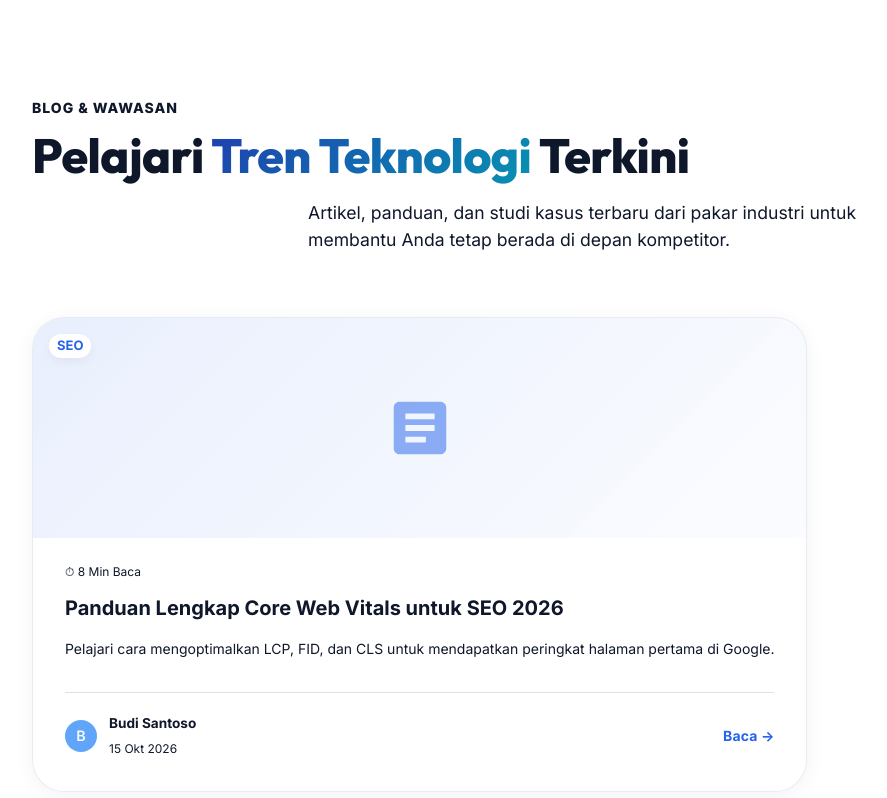
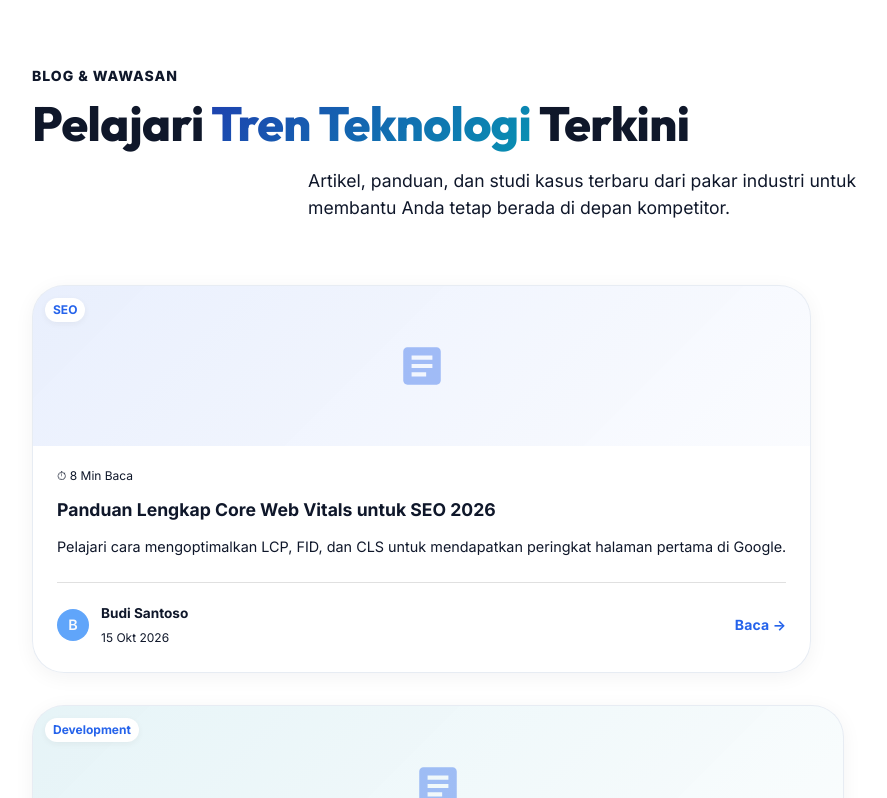
Before and after one commit to sijify/sijify.github.io, a React (Vite) app: page / in a window 1280 px wide. Shown: the part 4233-5031 px from the top of the page, without its empty margins (32-919 px from the left). Built offline with nearby package versions, Linux system fonts and the light colour scheme.

Commit message:
style: shrink article card sizes and paddings

```diff
--- a/src/App.jsx
+++ b/src/App.jsx
@@ -258,7 +258,7 @@ const Articles = () => {
   ];
 
   return (
-    <Box component="section" id="articles" sx={{ py: { xs: 10, md: 14 }, bgcolor: 'white' }}>
+    <Box component="section" id="articles" sx={{ py: { xs: 8, md: 10 }, bgcolor: 'white' }}>
       <Container maxWidth="lg">
         <Typography variant="subtitle2" textAlign="center" color="primary.main" sx={{ fontWeight: 800, letterSpacing: 1, textTransform: 'uppercase', mb: 1 }}>
           Blog & Wawasan
@@ -273,23 +273,23 @@ const Articles = () => {
         <Grid container spacing={4}>
           {posts.map((post, index) => (
             <Grid item key={index} xs={12} md={4}>
-              <Box component="article" className="glass-card animate-fade-in-up" sx={{ display: 'flex', flexDirection: 'column', borderRadius: 4, overflow: 'hidden', height: '100%', animationDelay: `${index * 150}ms`, border: '1px solid rgba(0,0,0,0.06)', transition: '0.3s', '&:hover': { transform: 'translateY(-8px)', boxShadow: '0 16px 40px rgba(37,99,235,0.1)' } }}>
+              <Box component="article" className="glass-card animate-fade-in-up" sx={{ display: 'flex', flexDirection: 'column', borderRadius: 4, overflow: 'hidden', height: '100%', animationDelay: `${index * 150}ms`, border: '1px solid rgba(0,0,0,0.06)', transition: '0.3s', '&:hover': { transform: 'translateY(-6px)', boxShadow: '0 12px 30px rgba(37,99,235,0.1)' } }}>
                 {/* Image Placeholder */}
-                <Box sx={{ height: 220, background: post.img, display: 'flex', justifyContent: 'center', alignItems: 'center', position: 'relative' }}>
-                  <Article sx={{ fontSize: 70, color: 'primary.main', opacity: 0.5 }} />
-                  <Chip label={post.cat} size="small" sx={{ position: 'absolute', top: 16, left: 16, bgcolor: 'white', color: 'primary.main', fontWeight: 700, boxShadow: '0 4px 10px rgba(0,0,0,0.05)' }} />
+                <Box sx={{ height: 160, background: post.img, display: 'flex', justifyContent: 'center', alignItems: 'center', position: 'relative' }}>
+                  <Article sx={{ fontSize: 50, color: 'primary.main', opacity: 0.4 }} />
+                  <Chip label={post.cat} size="small" sx={{ position: 'absolute', top: 12, left: 12, bgcolor: 'white', color: 'primary.main', fontWeight: 700, fontSize: '0.75rem', height: 24, boxShadow: '0 2px 6px rgba(0,0,0,0.05)' }} />
                 </Box>
 
-                <Box sx={{ p: 4, pt: 3, display: 'flex', flexDirection: 'column', flexGrow: 1 }}>
+                <Box sx={{ p: 3, pt: 2.5, display: 'flex', flexDirection: 'column', flexGrow: 1 }}>
                   <Box sx={{ display: 'flex', gap: 2, mb: 1.5 }}>
                     <Typography variant="caption" color="text.secondary" sx={{ display: 'flex', alignItems: 'center', gap: 0.5 }}>
                       ⏱ {post.read} Baca
                     </Typography>
                   </Box>
-                  <Typography component="h3" variant="h6" sx={{ fontWeight: 700, mb: 2, fontSize: '1.25rem', lineHeight: 1.4, color: '#0f172a', '&:hover': { color: 'primary.main', cursor: 'pointer' } }}>
+                  <Typography component="h3" variant="h6" sx={{ fontWeight: 700, mb: 1.5, fontSize: '1.1rem', lineHeight: 1.4, color: '#0f172a', '&:hover': { color: 'primary.main', cursor: 'pointer' } }}>
                     {post.title}
                   </Typography>
-                  <Typography variant="body2" color="text.secondary" sx={{ mb: 4, lineHeight: 1.6, flexGrow: 1 }}>
+                  <Typography variant="body2" color="text.secondary" sx={{ mb: 3, lineHeight: 1.6, flexGrow: 1, fontSize: '0.9rem' }}>
                     {post.desc}
                   </Typography>
 
```
